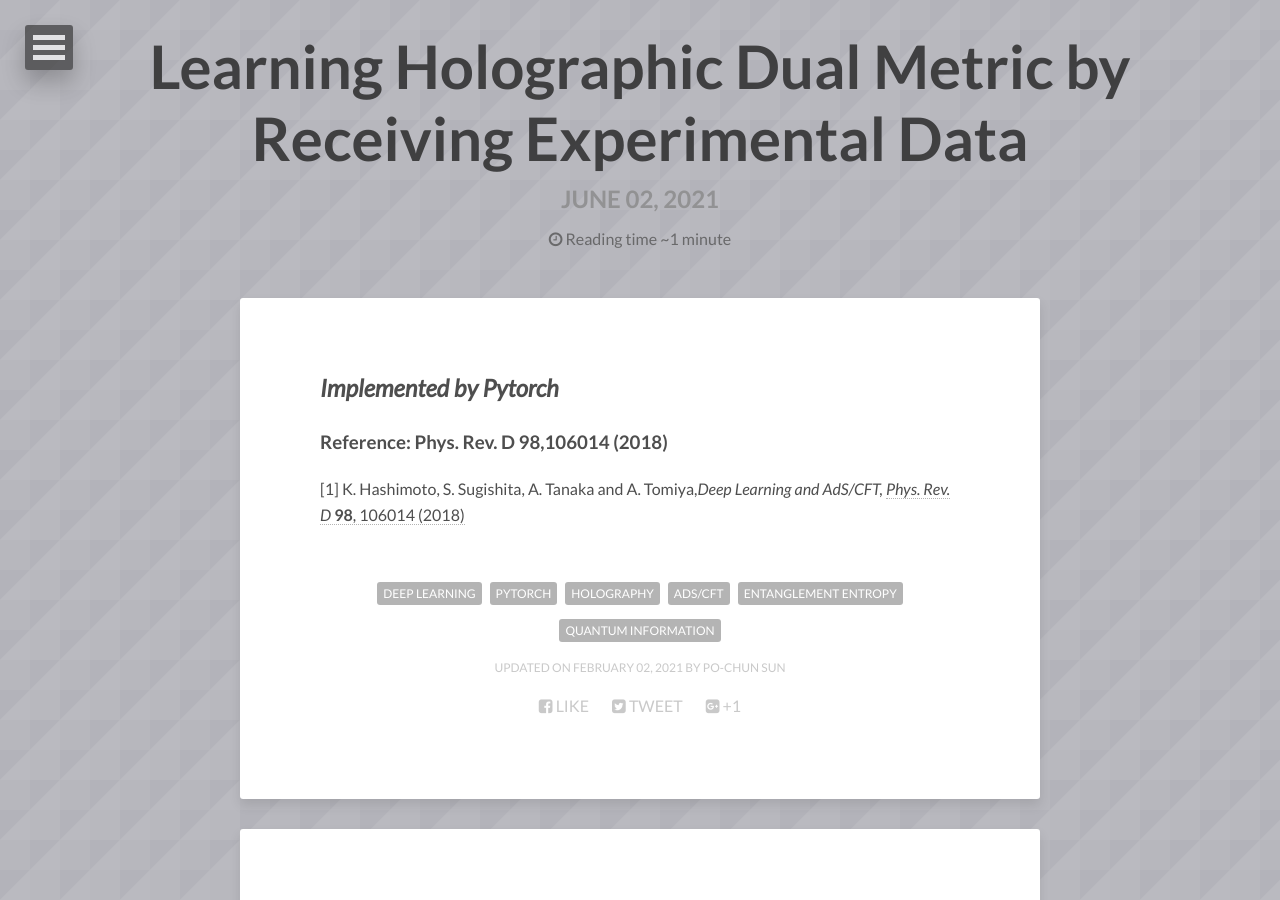
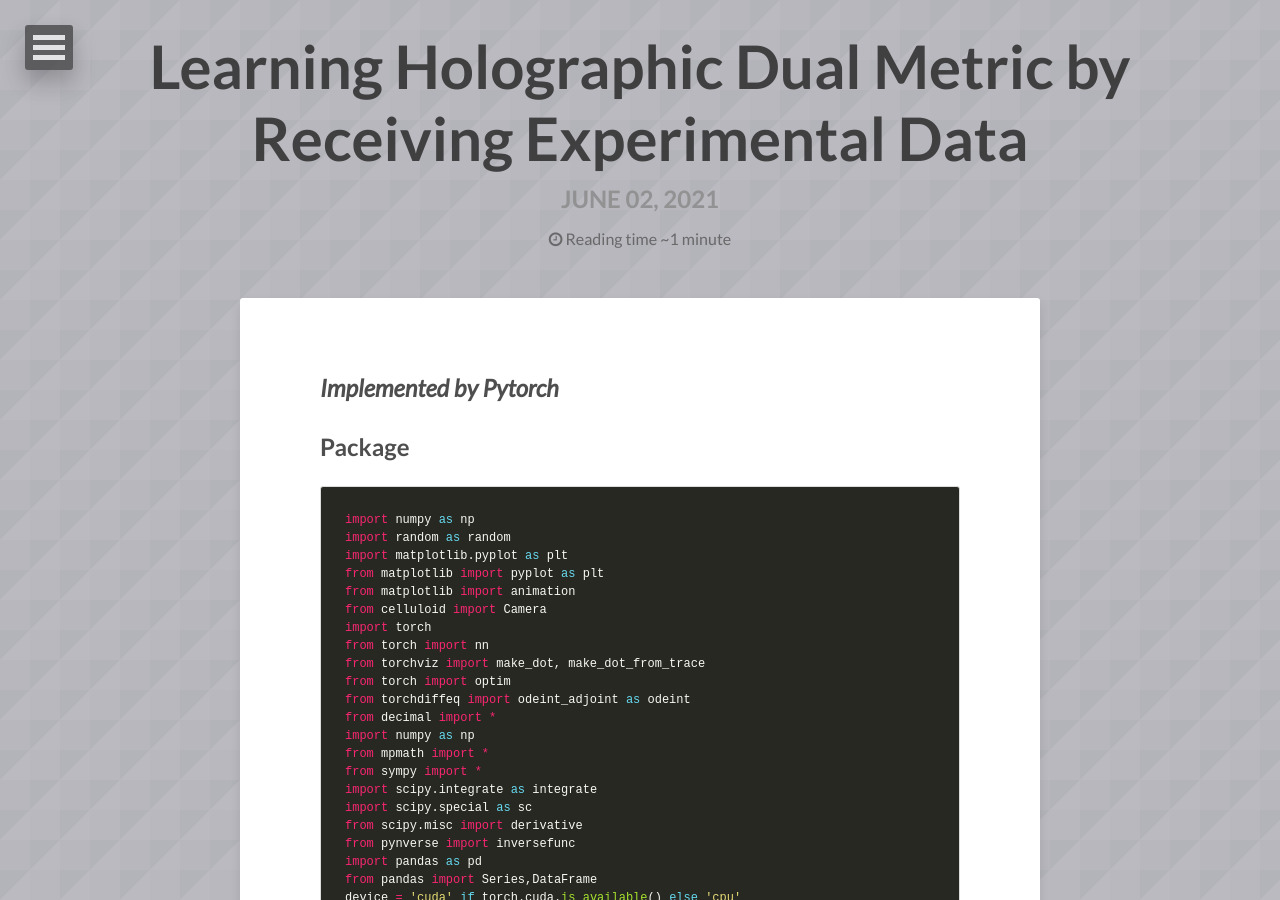
Before and after one commit to pochunsun/pochunsun.github.io, a Jekyll site: the page built from _posts/2021-06-02-sample-post.md, in a window 1280 px wide and 900 px high. Built offline with Jekyll 4.4.1, drawn with Linux system fonts in a browser that asks for light colours; nearby versions of some CDN libraries; comment, search, counter and statistics services are not loaded; some of the changed text lies outside the part shown.

Commit message:
Update 2021-06-02-sample-post.md

````diff
--- a/_posts/2021-06-02-sample-post.md
+++ b/_posts/2021-06-02-sample-post.md
@@ -10,5 +10,31 @@ modified: 2021-02-02
 ---
 
 ## ***Implemented by Pytorch***
-### **Reference: Phys. Rev. D 98,106014 (2018)**
-[1] K. Hashimoto, S. Sugishita, A. Tanaka and A. Tomiya,*Deep Learning and AdS/CFT,* [*Phys. Rev. D* **98**, 106014 (2018)](https://journals.aps.org/prd/abstract/10.1103/PhysRevD.98.046019)
+
+## Package
+```python
+import numpy as np
+import random as random
+import matplotlib.pyplot as plt
+from matplotlib import pyplot as plt
+from matplotlib import animation
+from celluloid import Camera
+import torch
+from torch import nn
+from torchviz import make_dot, make_dot_from_trace
+from torch import optim
+from torchdiffeq import odeint_adjoint as odeint
+from decimal import *
+import numpy as np
+from mpmath import *
+from sympy import *
+import scipy.integrate as integrate
+import scipy.special as sc
+from scipy.misc import derivative
+from pynverse import inversefunc
+import pandas as pd
+from pandas import Series,DataFrame
+device = 'cuda' if torch.cuda.is_available() else 'cpu'
+```
+
+[1] K. Hashimoto, S. Sugishita, A. Tanaka and A. Tomiya, *Deep Learning and AdS/CFT,* [*Phys. Rev. D* **98**, 106014 (2018)](https://journals.aps.org/prd/abstract/10.1103/PhysRevD.98.046019)
````
